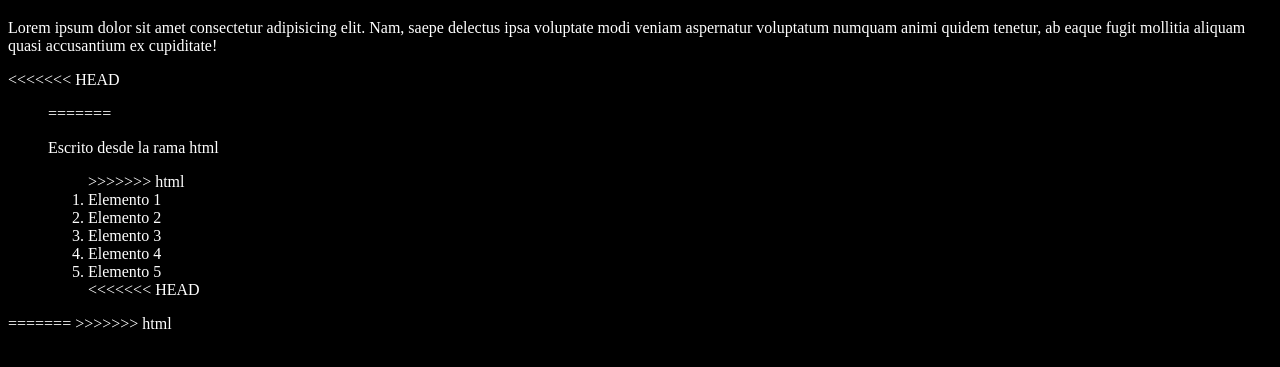
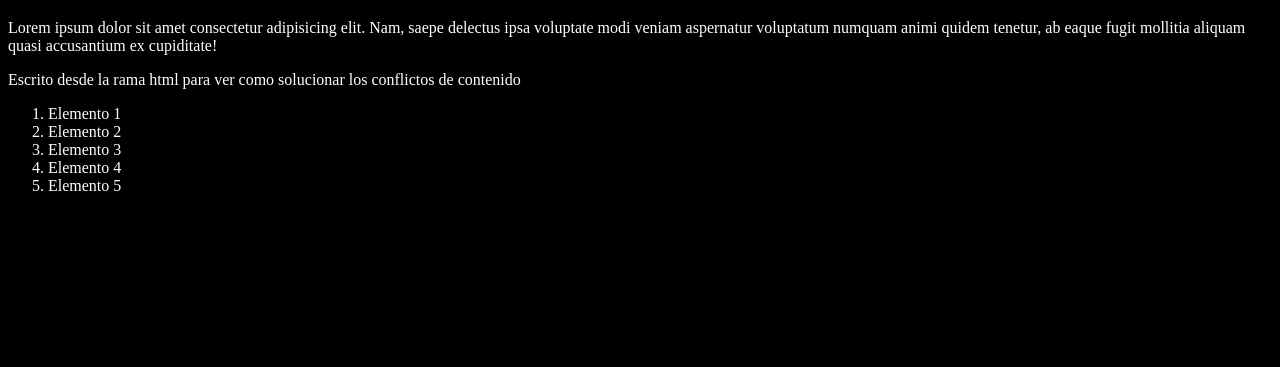
Before and after one commit to Soto05/git1-JonMircha, a plain HTML site: page index.html in a window 1280 px wide. Shown: the part 61-428 px from the top of the page. Drawn offline with Linux system fonts and the light colour scheme.

Commit message:
Algunos cambios pequeños al archivos index.html

```diff
--- a/index.html
+++ b/index.html
@@ -15,22 +15,17 @@
       quidem tenetur, ab eaque fugit mollitia aliquam quasi accusantium ex
       cupiditate!
     </p>
-<<<<<<< HEAD
-    <ul>
-=======
-    <p>Escrito desde la rama html</p>
+    <p>
+      Escrito desde la rama html para ver como solucionar los conflictos de
+      contenido
+    </p>
     <ol>
->>>>>>> html
       <li>Elemento 1</li>
       <li>Elemento 2</li>
       <li>Elemento 3</li>
       <li>Elemento 4</li>
       <li>Elemento 5</li>
-<<<<<<< HEAD
-    </ul>
-=======
     </ol>
     <script src="index.js"></script>
->>>>>>> html
   </body>
 </html>
```
